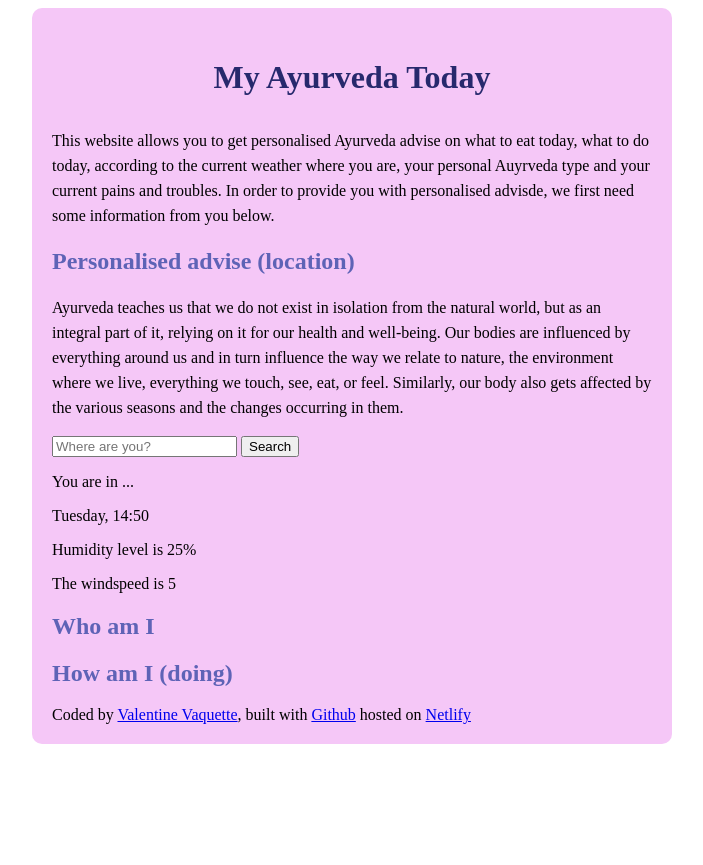
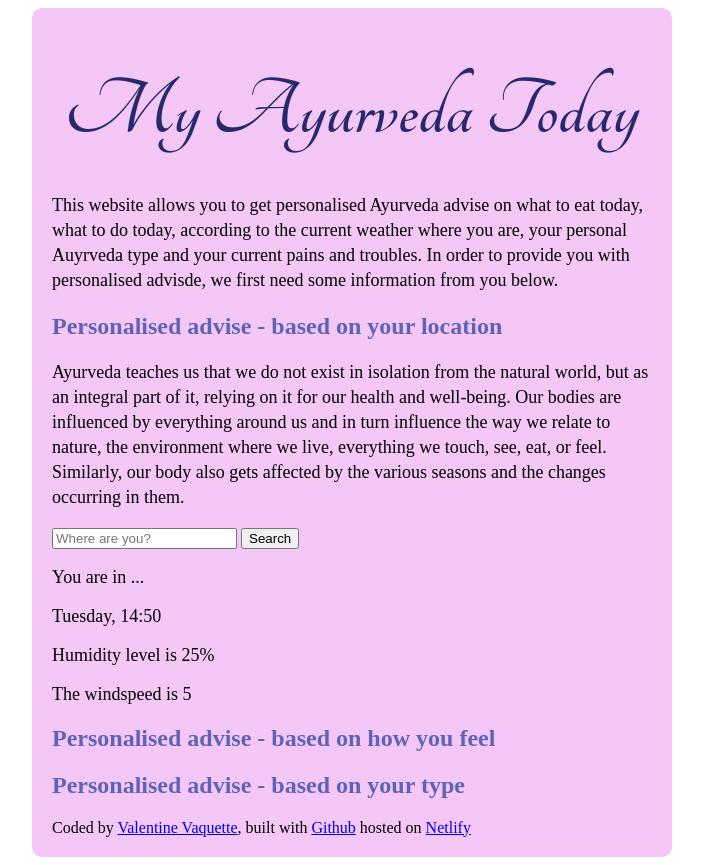
Before and after one commit to Lilylouise/my-ayurveda-today, a plain HTML site: page index.html in a window 1280 px wide. Shown: the whole page, without its empty margins (288-991 px from the left). Before the commit the page ends 800 px from the top, so only its background shows below. Drawn offline with Linux system fonts and the light colour scheme; a web font is replaced by a local one.

Commit message:
changed h2's

```diff
--- a/index.html
+++ b/index.html
@@ -4,6 +4,12 @@
     <meta charset="UTF-8" />
     <meta name="viewport" content="width=device-width, initial-scale=1.0" />
     <link rel="stylesheet" href="style.css" />
+    <link rel="preconnect" href="https://fonts.googleapis.com" />
+    <link rel="preconnect" href="https://fonts.gstatic.com" crossorigin />
+    <link
+      href="https://fonts.googleapis.com/css2?family=Edu+AU+VIC+WA+NT+Pre:wght@400..700&family=Poppins:ital,wght@0,100;0,200;0,300;0,400;0,500;0,600;0,700;0,800;0,900;1,100;1,200;1,300;1,400;1,500;1,600;1,700;1,800;1,900&family=Source+Code+Pro:ital,wght@0,200..900;1,200..900&family=Special+Elite&family=Tangerine:wght@400;700&display=swap"
+      rel="stylesheet"
+    />
     <title>My Ayurveda Today</title>
   </head>
   <style>
@@ -21,7 +27,7 @@
         order to provide you with personalised advisde, we first need some
         information from you below.
       </p>
-      <h2>Personalised advise (location)</h2>
+      <h2>Personalised advise - based on your location</h2>
       <p class="intro-weather">
         Ayurveda teaches us that we do not exist in isolation from the natural
         world, but as an integral part of it, relying on it for our health and
@@ -39,8 +45,9 @@
       <p>Tuesday, 14:50</p>
       <p>Humidity level is 25%</p>
       <p>The windspeed is 5</p>
-      <h2>Who am I</h2>
-      <h2>How am I (doing)</h2>
+      <h2>Personalised advise - based on how you feel</h2>
+      <h2>Personalised advise - based on your type</h2>
+
       <footer>
         Coded by
         <a
--- a/style.css
+++ b/style.css
@@ -12,10 +12,17 @@
   line-height: 25px;
 }
 h1 {
+  font-family: "Tangerine", cursive;
+  font-weight: 400px;
+  font-size: 85px;
   text-align: center;
-  padding: 10px;
   color: #27296d;
+  margin-top: 40px;
+  margin-bottom: 40px;
 }
 h2 {
   color: #5e63b6;
 }
+p {
+  font-size: 18px;
+}
```
Also changed, not shown: 1 other file.
